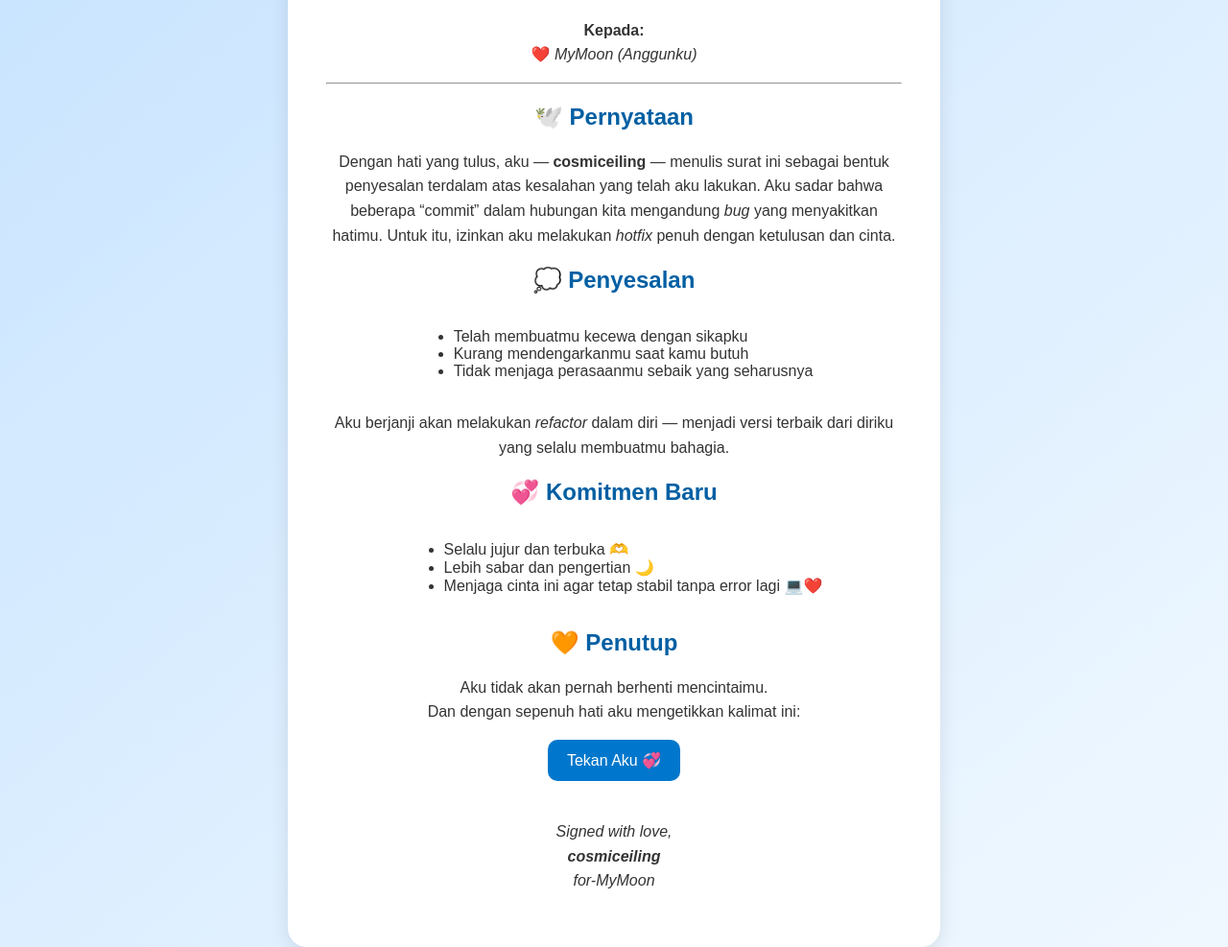
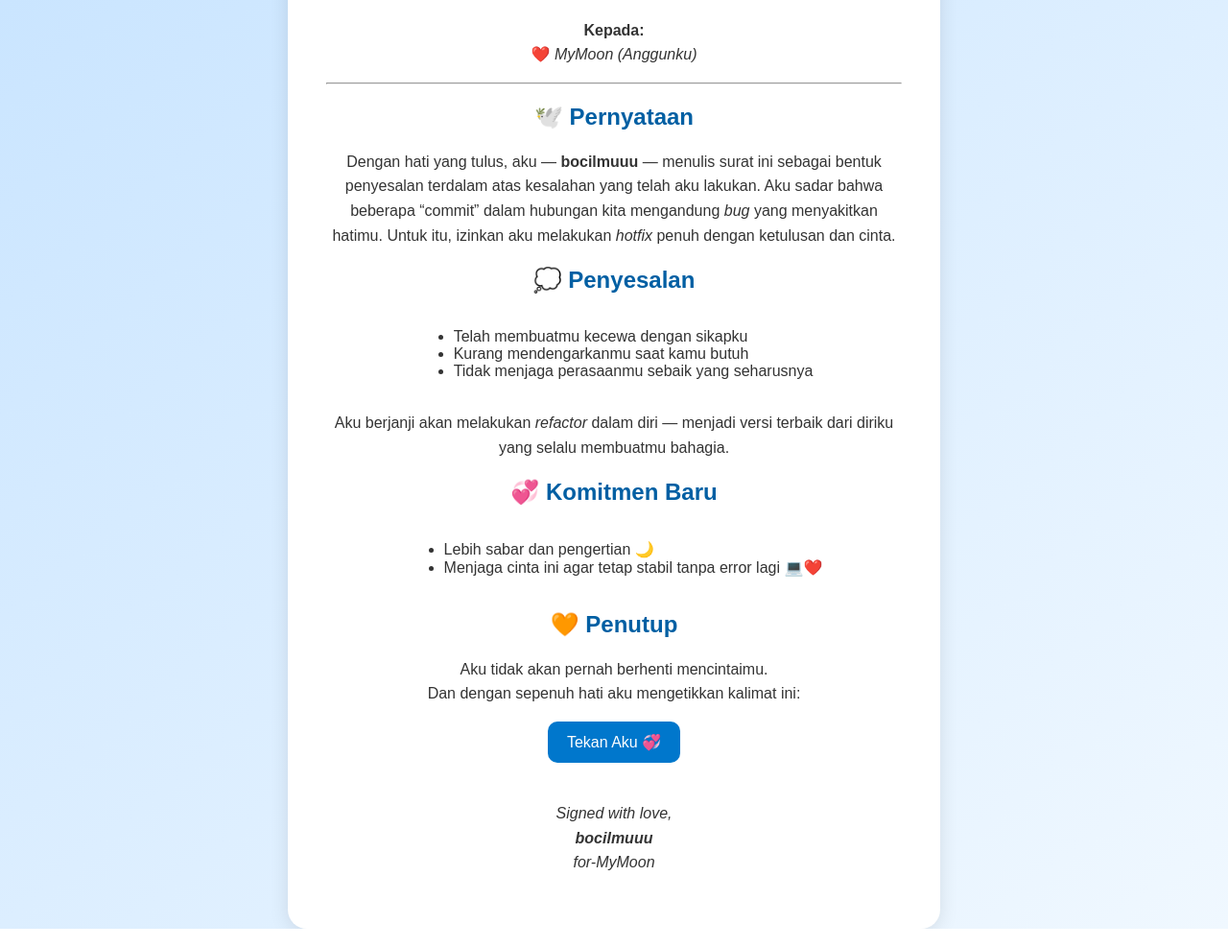
Before and after one commit to cosmiceiling/for-MyMoon, a plain HTML site: page index.html in a window 1280 px wide. Shown: the part 102-1089 px from the top of the page at 96% size. Drawn offline with Linux system fonts and the light colour scheme.

Commit message:
Update index.html

```diff
--- a/index.html
+++ b/index.html
@@ -54,7 +54,7 @@
     <hr>
 
     <h2>🕊️ Pernyataan</h2>
-    <p>Dengan hati yang tulus, aku — <strong>cosmiceiling</strong> — menulis surat ini sebagai bentuk penyesalan terdalam atas kesalahan yang telah aku lakukan. Aku sadar bahwa beberapa “commit” dalam hubungan kita mengandung <em>bug</em> yang menyakitkan hatimu. Untuk itu, izinkan aku melakukan <em>hotfix</em> penuh dengan ketulusan dan cinta.</p>
+    <p>Dengan hati yang tulus, aku — <strong>bocilmuuu</strong> — menulis surat ini sebagai bentuk penyesalan terdalam atas kesalahan yang telah aku lakukan. Aku sadar bahwa beberapa “commit” dalam hubungan kita mengandung <em>bug</em> yang menyakitkan hatimu. Untuk itu, izinkan aku melakukan <em>hotfix</em> penuh dengan ketulusan dan cinta.</p>
 
     <h2>💭 Penyesalan</h2>
     <ul style="text-align:left; display:inline-block;">
@@ -66,7 +66,6 @@
 
     <h2>💞 Komitmen Baru</h2>
     <ul style="text-align:left; display:inline-block;">
-      <li>Selalu jujur dan terbuka 🫶</li>
       <li>Lebih sabar dan pengertian 🌙</li>
       <li>Menjaga cinta ini agar tetap stabil tanpa error lagi 💻❤️</li>
     </ul>
@@ -78,7 +77,7 @@
     <div id="loveText">I Love You Anggunkuuu :3</div>
 
     <p style="margin-top:40px; font-style:italic;">
-      Signed with love,<br><strong>cosmiceiling</strong><br><em>for-MyMoon</em>
+      Signed with love,<br><strong>bocilmuuu</strong><br><em>for-MyMoon</em>
     </p>
   </div>
 
```
